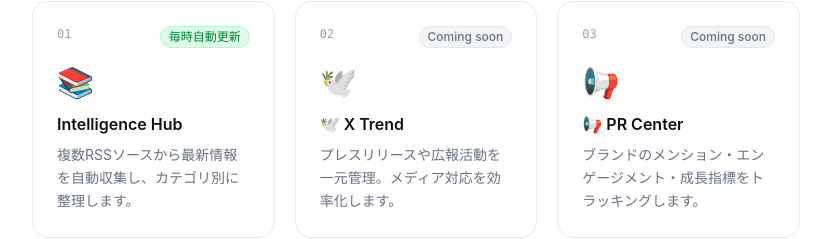
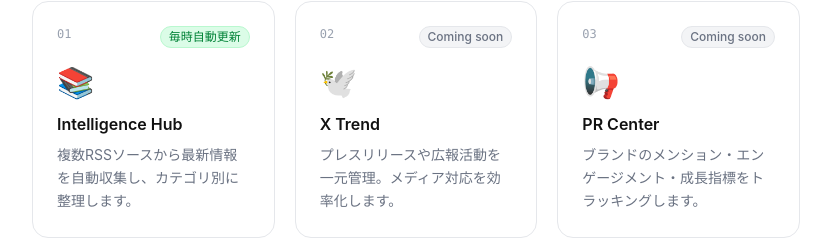
Before and after one commit to shunpeishiozaki42-hub/my-dashboard, a Next.js app: page / in a window 1280 px wide. Shown: the part 344-583 px from the top of the page, without its empty margins (224-1055 px from the left). Built offline with nearby package versions, Linux system fonts and the light colour scheme.

Commit message:
fix nav header

```diff
--- a/app/page.tsx
+++ b/app/page.tsx
@@ -13,7 +13,7 @@ const cards = [
   {
     num: "02",
     icon: "🕊️",
-    title: "🕊️ X Trend",
+    title: "X Trend",
     description: "プレスリリースや広報活動を一元管理。メディア対応を効率化します。",
     href: "/dashboard?tab=pr",
     badge: "Coming soon",
@@ -22,7 +22,7 @@ const cards = [
   {
     num: "03",
     icon: "📢",
-    title: "📢 PR Center",
+    title: "PR Center",
     description: "ブランドのメンション・エンゲージメント・成長指標をトラッキングします。",
     href: "/dashboard?tab=brand",
     badge: "Coming soon",
```
